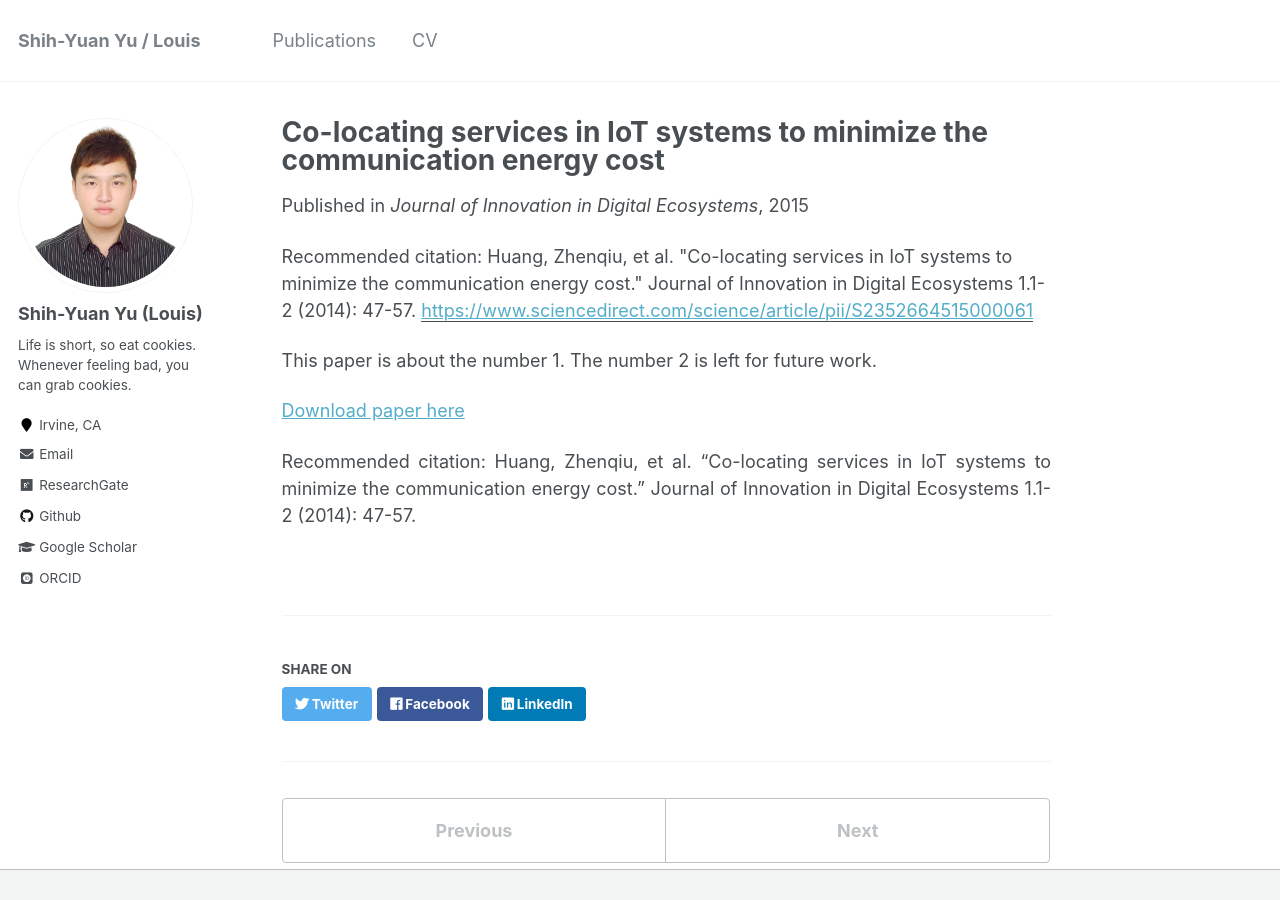
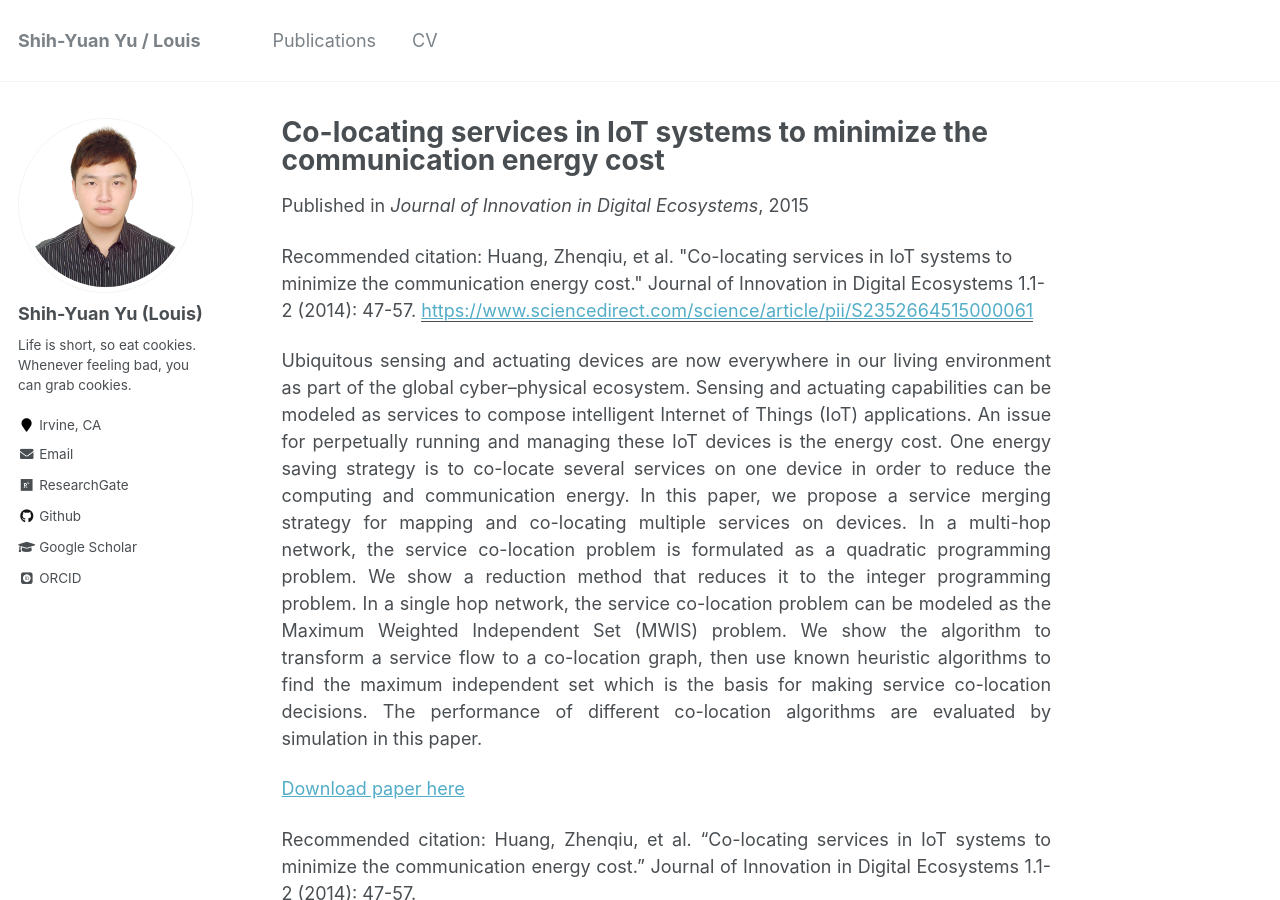
Before and after one commit to louisccc/louisccc.github.io, a Jekyll site: the page built from _publications/2009-10-01-paper-title-number-1.md, in a window 1280 px wide and 900 px high. Built offline with Jekyll 4.4.1, drawn with Linux system fonts in a browser that asks for light colours; some web fonts are replaced.

Commit message:
remove abstract in preview.

```diff
--- a/_publications/2009-10-01-paper-title-number-1.md
+++ b/_publications/2009-10-01-paper-title-number-1.md
@@ -2,13 +2,14 @@
 title: "Co-locating services in IoT systems to minimize the communication energy cost"
 collection: publications
 permalink: /publication/2009-10-01-paper-title-number-1
-excerpt: 'Ubiquitous sensing and actuating devices are now everywhere in our living environment as part of the global cyber–physical ecosystem. Sensing and actuating capabilities can be modeled as services to compose intelligent Internet of Things (IoT) applications. An issue for perpetually running and managing these IoT devices is the energy cost. One energy saving strategy is to co-locate several services on one device in order to reduce the computing and communication energy. In this paper, we propose a service merging strategy for mapping and co-locating multiple services on devices. In a multi-hop network, the service co-location problem is formulated as a quadratic programming problem. We show a reduction method that reduces it to the integer programming problem. In a single hop network, the service co-location problem can be modeled as the Maximum Weighted Independent Set (MWIS) problem. We show the algorithm to transform a service flow to a co-location graph, then use known heuristic algorithms to find the maximum independent set which is the basis for making service co-location decisions. The performance of different co-location algorithms are evaluated by simulation in this paper.'
+excerpt: '.'
 date: 2015-03-18
 venue: 'Journal of Innovation in Digital Ecosystems'
 paperurl: 'https://www.sciencedirect.com/science/article/pii/S2352664515000061'
 citation: 'Huang, Zhenqiu, et al. "Co-locating services in IoT systems to minimize the communication energy cost." Journal of Innovation in Digital Ecosystems 1.1-2 (2014): 47-57.'
 ---
-This paper is about the number 1. The number 2 is left for future work.
+
+Ubiquitous sensing and actuating devices are now everywhere in our living environment as part of the global cyber–physical ecosystem. Sensing and actuating capabilities can be modeled as services to compose intelligent Internet of Things (IoT) applications. An issue for perpetually running and managing these IoT devices is the energy cost. One energy saving strategy is to co-locate several services on one device in order to reduce the computing and communication energy. In this paper, we propose a service merging strategy for mapping and co-locating multiple services on devices. In a multi-hop network, the service co-location problem is formulated as a quadratic programming problem. We show a reduction method that reduces it to the integer programming problem. In a single hop network, the service co-location problem can be modeled as the Maximum Weighted Independent Set (MWIS) problem. We show the algorithm to transform a service flow to a co-location graph, then use known heuristic algorithms to find the maximum independent set which is the basis for making service co-location decisions. The performance of different co-location algorithms are evaluated by simulation in this paper.
 
 [Download paper here](https://www.sciencedirect.com/science/article/pii/S2352664515000061)
 
```
